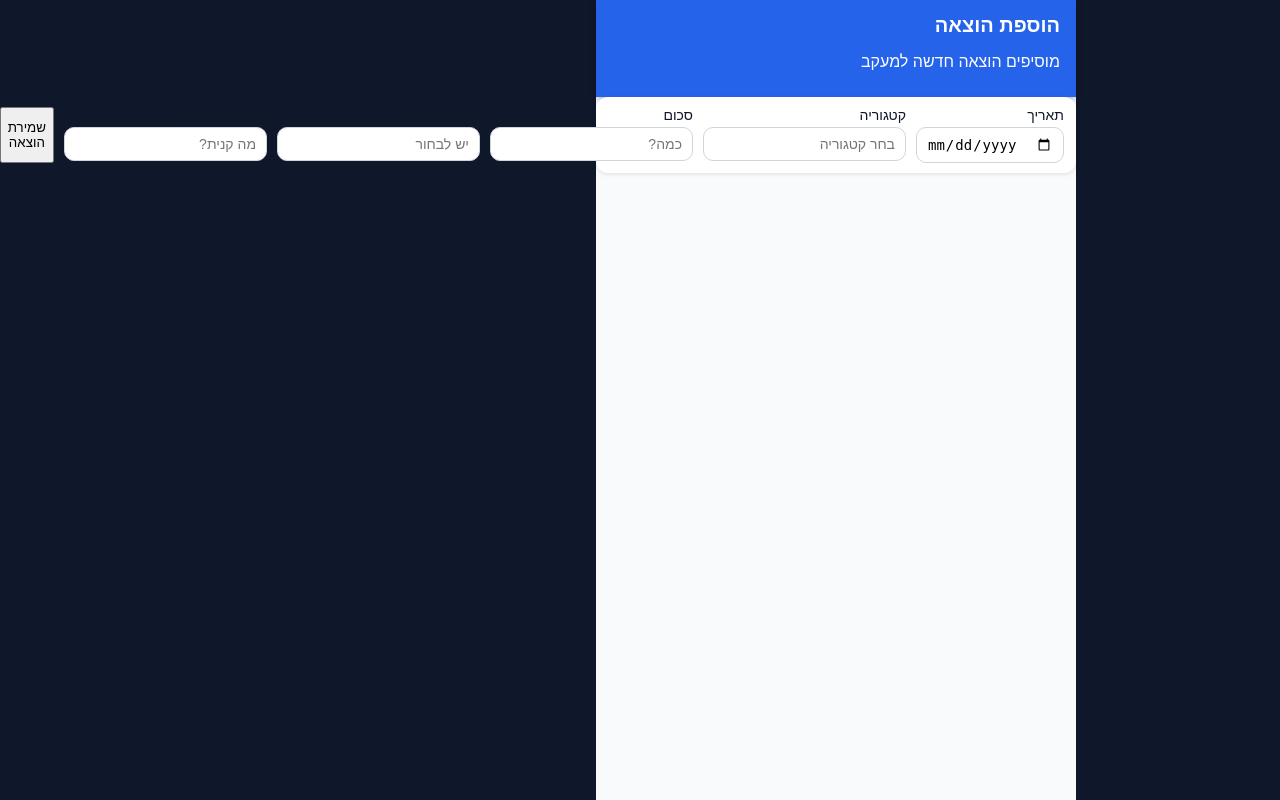
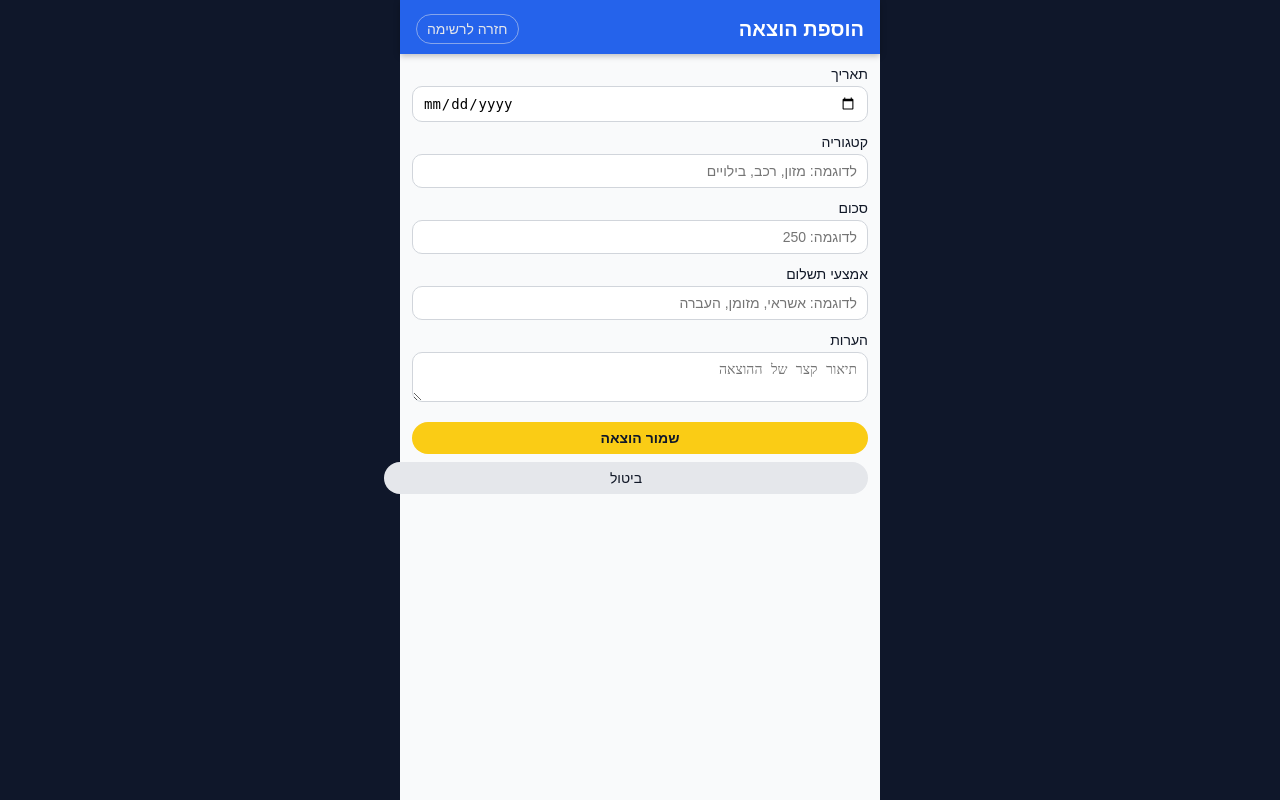
Before and after one commit to nanoo26/ma-matsavinu, a Flask app: page /add in a window 1280 px wide; the page is wider, and only the part inside the window is pictured. Run offline with Flask 3, Linux system fonts and the light colour scheme; data comes from the database, SQL or seed files in the repository.

Commit message:
Update add_expense.html

```diff
--- a/templates/add_expense.html
+++ b/templates/add_expense.html
@@ -1,93 +1,72 @@
-<!DOCTYPE html>
+<!doctype html>
 <html lang="he" dir="rtl">
 <head>
-  <meta charset="UTF-8">
-  <title>הוספת הוצאה</title>
+  <meta charset="utf-8">
+  <title>הוספת הוצאה - מה מצבינו</title>
   <meta name="viewport" content="width=device-width, initial-scale=1">
+
   <link rel="stylesheet" href="{{ url_for('static', filename='style.css') }}">
 </head>
 <body>
 <div class="app-shell">
+
   <header class="app-header">
+    <div class="app-header-top">
       <h1 class="app-title">הוספת הוצאה</h1>
-      <p class="app-subtitle">מוסיפים הוצאה חדשה למעקב</p>
+      <nav class="header-actions">
+        <a href="{{ url_for('index') }}" class="header-link">חזרה לרשימה</a>
+      </nav>
+    </div>
   </header>
 
-    <main class="app-content">
+  <main class="content">
     {% if error %}
-        <div class="empty-state">{{ error }}</div>
+      <p class="form-error">{{ error }}</p>
     {% endif %}
 
-      <form method="post" class="form-screen">
-        <div class="expense-card">
-
+    <form method="post" class="form">
       <div class="form-group">
-            <label for="date-input" class="form-label">תאריך</label>
-            <input id="date-input"
-                   type="date"
-                   name="date"
-                   required
-                   class="form-input">
+        <label for="date" class="form-label">תאריך</label>
+        <input type="date" id="date" name="date" class="form-input" required>
       </div>
 
       <div class="form-group">
-            <label for="category-input" class="form-label">קטגוריה</label>
-            <input id="category-input"
-                   list="category-options"
-                   name="category"
-                   required
-                   class="form-input"
-                   placeholder="בחר קטגוריה">
-            <datalist id="category-options">
+        <label for="category" class="form-label">קטגוריה</label>
+        <input list="category-list" id="category" name="category" class="form-input" placeholder="לדוגמה: מזון, רכב, בילויים" required>
+        <datalist id="category-list">
           {% for cat in categories %}
-                <option value="{{ cat }}">
+            <option value="{{ cat }}"></option>
           {% endfor %}
         </datalist>
       </div>
 
       <div class="form-group">
-            <label for="amount-input" class="form-label">סכום</label>
-            <input id="amount-input"
-                   type="text"
-                   name="amount"
-                   required
-                   inputmode="decimal"
-                   class="form-input"
-                   placeholder="כמה?">
+        <label for="amount" class="form-label">סכום</label>
+        <input type="number" step="0.01" id="amount" name="amount" class="form-input" placeholder="לדוגמה: 250" required>
       </div>
 
       <div class="form-group">
-            <label for="payment-input" class="form-label">אמצעי תשלום</label>
-            <input id="payment-input"
-                   list="payment-options"
-                   name="payment_method"
-                   required
-                   class="form-input"
-                   placeholder="יש לבחור">
-            <datalist id="payment-options">
-              {% for method in payment_methods %}
-                <option value="{{ method }}">
+        <label for="payment_method" class="form-label">אמצעי תשלום</label>
+        <input list="payment-list" id="payment_method" name="payment_method" class="form-input" placeholder="לדוגמה: אשראי, מזומן, העברה" required>
+        <datalist id="payment-list">
+          {% for pm in payment_methods %}
+            <option value="{{ pm }}"></option>
           {% endfor %}
         </datalist>
       </div>
 
       <div class="form-group">
-            <label for="description-input" class="form-label">הערות / תיאור</label>
-            <input id="description-input"
-                   type="text"
-                   name="description"
-                   required
-                   class="form-input"
-                   placeholder="מה קנית?">
+        <label for="description" class="form-label">הערות</label>
+        <textarea id="description" name="description" class="form-textarea" rows="2" placeholder="תיאור קצר של ההוצאה" required></textarea>
       </div>
 
-          <button class="btn-primary btn-full" type="submit">
-            שמירת הוצאה
-          </button>
-
+      <div class="form-actions">
+        <button type="submit" class="primary-button full-width">שמור הוצאה</button>
+        <a href="{{ url_for('index') }}" class="secondary-button full-width">ביטול</a>
       </div>
     </form>
   </main>
+
 </div>
 </body>
 </html>
```
Lines whose indentation alone changed are shown as unchanged.
